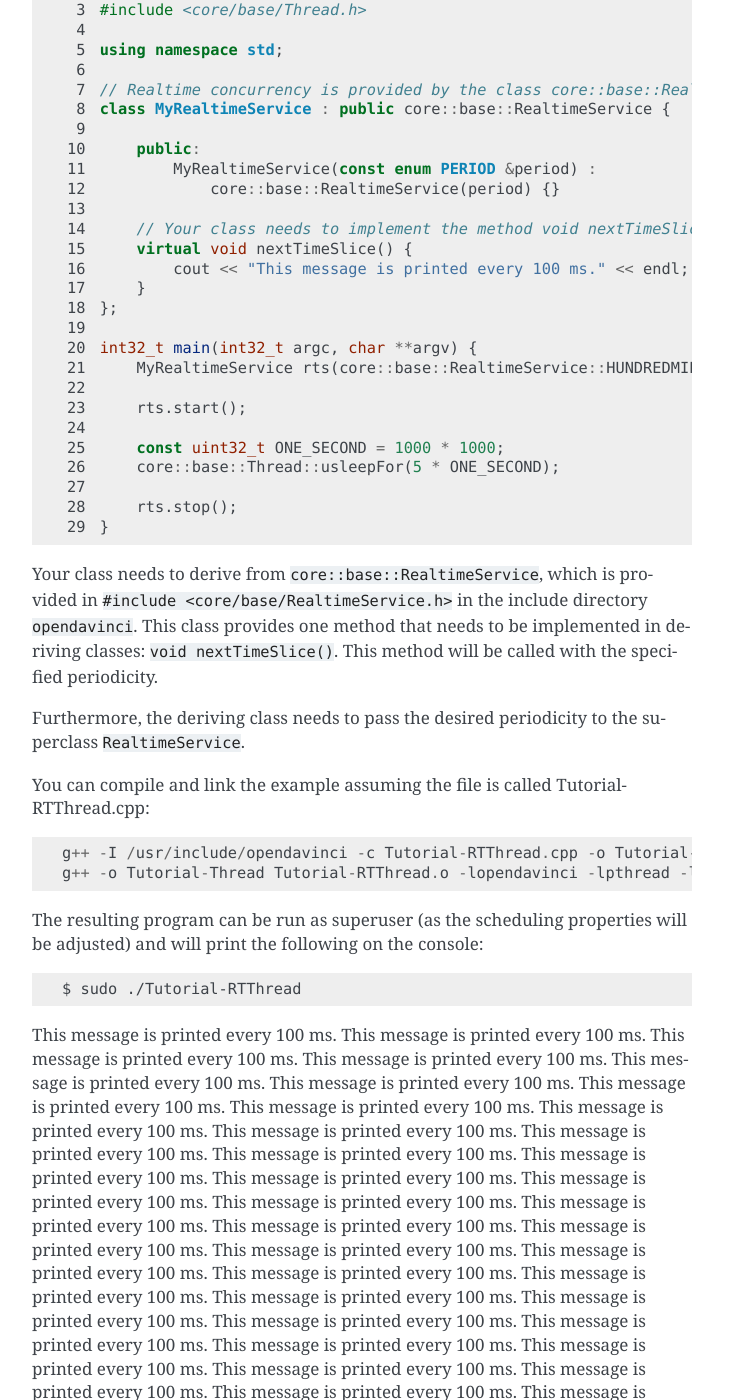
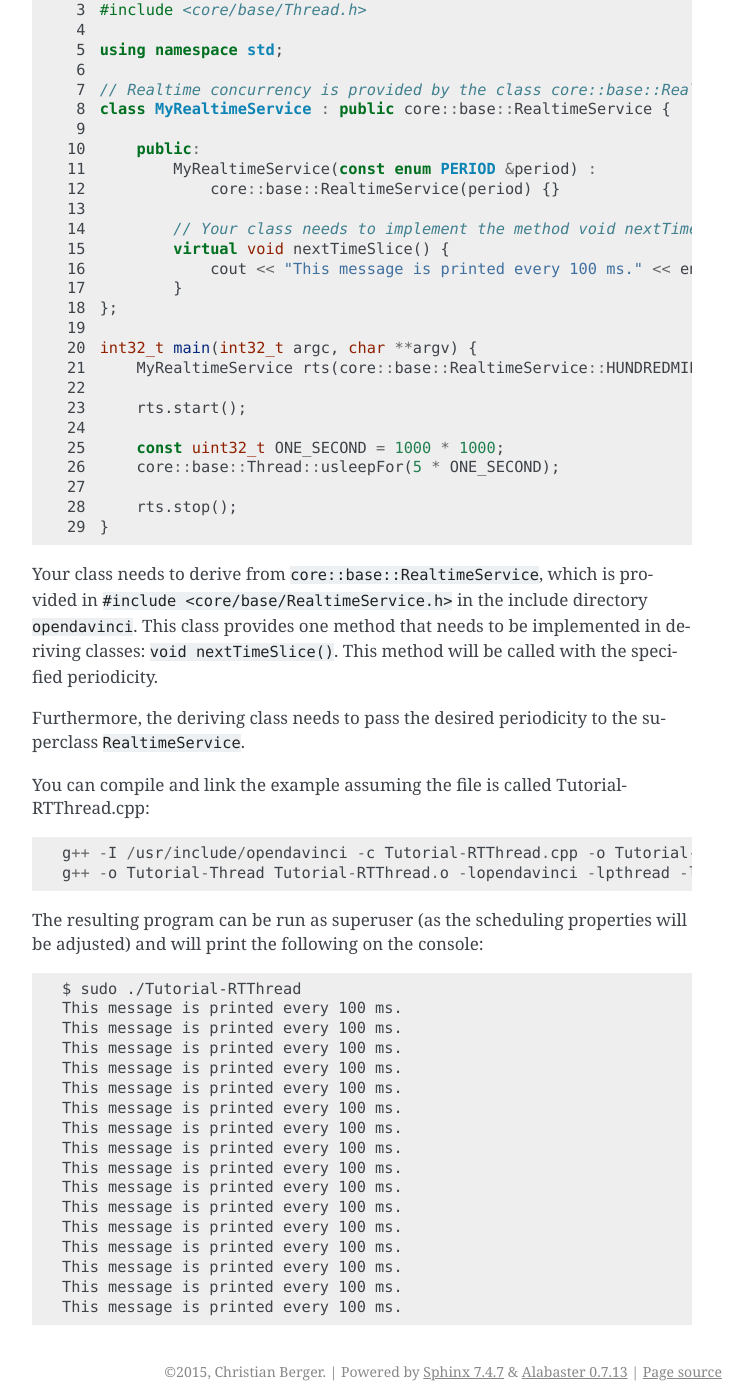
Before and after one commit to se-research/OpenDaVINCI, a Sphinx documentation site: the page built from docs/tutorial.realtimeservice.rst, in a window 1280 px wide and 1400 px high, scrolled down 334 px. Shown: the whole window, without its empty margins (388-1141 px from the left). Built offline with Sphinx 7.4.7, drawn with Linux system fonts in a browser that asks for light colours; some of the changed text lies outside the part shown.

Commit message:
* Layout

```diff
--- a/docs/tutorial.realtimeservice.rst
+++ b/docs/tutorial.realtimeservice.rst
@@ -23,10 +23,10 @@ a simple example below:
             MyRealtimeService(const enum PERIOD &period) :
                 core::base::RealtimeService(period) {}
 
-        // Your class needs to implement the method void nextTimeSlice().
-        virtual void nextTimeSlice() {
-            cout << "This message is printed every 100 ms." << endl;
-        }
+            // Your class needs to implement the method void nextTimeSlice().
+            virtual void nextTimeSlice() {
+                cout << "This message is printed every 100 ms." << endl;
+            }
     };
 
     int32_t main(int32_t argc, char **argv) {
@@ -56,53 +56,19 @@ The resulting program can be run as superuser (as the scheduling properties will
 adjusted) and will print the following on the console::
 
     $ sudo ./Tutorial-RTThread
-This message is printed every 100 ms.
-This message is printed every 100 ms.
-This message is printed every 100 ms.
-This message is printed every 100 ms.
-This message is printed every 100 ms.
-This message is printed every 100 ms.
-This message is printed every 100 ms.
-This message is printed every 100 ms.
-This message is printed every 100 ms.
-This message is printed every 100 ms.
-This message is printed every 100 ms.
-This message is printed every 100 ms.
-This message is printed every 100 ms.
-This message is printed every 100 ms.
-This message is printed every 100 ms.
-This message is printed every 100 ms.
-This message is printed every 100 ms.
-This message is printed every 100 ms.
-This message is printed every 100 ms.
-This message is printed every 100 ms.
-This message is printed every 100 ms.
-This message is printed every 100 ms.
-This message is printed every 100 ms.
-This message is printed every 100 ms.
-This message is printed every 100 ms.
-This message is printed every 100 ms.
-This message is printed every 100 ms.
-This message is printed every 100 ms.
-This message is printed every 100 ms.
-This message is printed every 100 ms.
-This message is printed every 100 ms.
-This message is printed every 100 ms.
-This message is printed every 100 ms.
-This message is printed every 100 ms.
-This message is printed every 100 ms.
-This message is printed every 100 ms.
-This message is printed every 100 ms.
-This message is printed every 100 ms.
-This message is printed every 100 ms.
-This message is printed every 100 ms.
-This message is printed every 100 ms.
-This message is printed every 100 ms.
-This message is printed every 100 ms.
-This message is printed every 100 ms.
-This message is printed every 100 ms.
-This message is printed every 100 ms.
-This message is printed every 100 ms.
-This message is printed every 100 ms.
-This message is printed every 100 ms.
-This message is printed every 100 ms.
+    This message is printed every 100 ms.
+    This message is printed every 100 ms.
+    This message is printed every 100 ms.
+    This message is printed every 100 ms.
+    This message is printed every 100 ms.
+    This message is printed every 100 ms.
+    This message is printed every 100 ms.
+    This message is printed every 100 ms.
+    This message is printed every 100 ms.
+    This message is printed every 100 ms.
+    This message is printed every 100 ms.
+    This message is printed every 100 ms.
+    This message is printed every 100 ms.
+    This message is printed every 100 ms.
+    This message is printed every 100 ms.
+    This message is printed every 100 ms.
```
